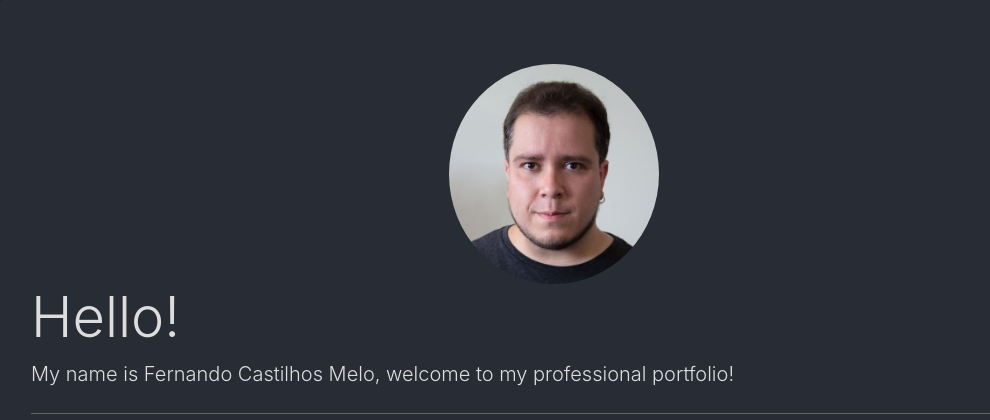
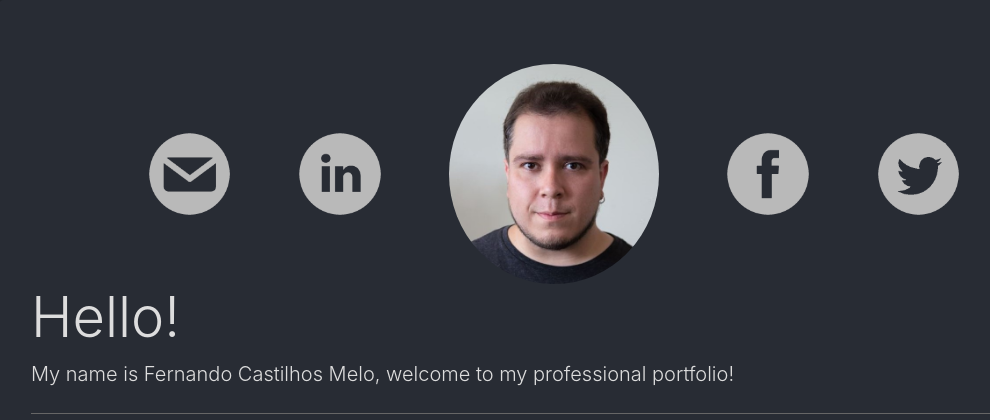
Before and after one commit to fernandocmelo/portfolio, a Django app: page / in a window 1280 px wide. Shown: the top 420 px of the page, without its empty margins (86-1076 px from the left). Run offline with Django 3.2, Linux system fonts and the light colour scheme; some libraries are stand-ins or nearby versions.

Commit message:
Added social media links and images

```diff
--- a/portfolio_project/static/css/index_master.css
+++ b/portfolio_project/static/css/index_master.css
@@ -60,9 +60,21 @@ body{
   text-align: center;
 }
 
+.rounded-circle{
+  height: 8%;
+  width: 8%;
+}
+
+.IconLinks{
+  margin-left: 3%;
+  margin-right: 3%;
+}
+
 #avatar{
   height: 20%;
   width: 20%;
+  margin-left: 3%;
+  margin-right: 3%;
 }
 
 #division{
--- a/portfolio_project/templates/portfolio_app/programming.html
+++ b/portfolio_project/templates/portfolio_app/programming.html
@@ -4,15 +4,19 @@
   <head>
     <meta charset="utf-8">
     <link rel="stylesheet" href="{% static "css/index_master.css" %}">
-    <link rel="stylesheet" href="https://stackpath.bootstrapcdn.com/bootstrap/4.1.1/css/bootstrap.min.css" integrity="sha384-WskhaSGFgHYWDcbwN70/dfYBj47jz9qbsMId/iRN3ewGhXQFZCSftd1LZCfmhktB" crossorigin="anonymous">
-    <script src="https://stackpath.bootstrapcdn.com/bootstrap/4.1.1/js/bootstrap.min.js" integrity="sha384-smHYKdLADwkXOn1EmN1qk/HfnUcbVRZyYmZ4qpPea6sjB/pTJ0euyQp0Mk8ck+5T" crossorigin="anonymous"></script>
+    <link rel="stylesheet" href="https://stackpath.bootstrapcdn.com/bootstrap/4.1.3/css/bootstrap.min.css" integrity="sha384-MCw98/SFnGE8fJT3GXwEOngsV7Zt27NXFoaoApmYm81iuXoPkFOJwJ8ERdknLPMO" crossorigin="anonymous">
+    <script src="https://stackpath.bootstrapcdn.com/bootstrap/4.1.3/js/bootstrap.min.js" integrity="sha384-ChfqqxuZUCnJSK3+MXmPNIyE6ZbWh2IMqE241rYiqJxyMiZ6OW/JmZQ5stwEULTy" crossorigin="anonymous"></script>
     <title>Fernando Melo's Portfolio - Programming</title>
   </head>
   <body id="programmingBody">
     <div id="mainContainer" class="container">
       <div id="myjumbo" class="jumbotron">
         <div class="myAvatar">
+          <a href="mailto:fernando.melo.rs@gmail.com?subject=Portfolio" class="IconLinks"><img id="emailIcon" src="{% static "images/email-icon.png" %}" alt="No Image" title="E-mail" class="rounded-circle"></a>
+          <a href="https://linkedin.com/in/fernandocastilhosmelo/" target="_blank" class="IconLinks"><img id="linkedinIcon" src="{% static "images/linkedin-icon.png" %}" alt="No Image" title="LinkedIn" class="rounded-circle"></a>
           <img id="avatar" src="{% static "images/avatar.jpg" %}" alt="No Image" class="rounded-circle">
+          <a href="https://www.facebook.com/fernandocastilhosmelo" target="_blank" class="IconLinks"><img id="facebookIcon" src="{% static "images/facebook-icon.png" %}" alt="No Image" title="Facebook" class="rounded-circle"></a>
+          <a href="https://twitter.com/nando_shaman" target="_blank" class="IconLinks"><img id="twitterIcon" src="{% static "images/twitter-icon.png" %}" alt="No Image" title="Twitter" class="rounded-circle"></a>
         </div>
 
         <h1 class="display-4">Hello!</h1>
@@ -36,6 +40,21 @@
           </div>
         </div>
 
+        <!-- <nav class="navbar navbar-expand-lg navbar-dark bg-dark">
+          <a class="navbar-brand" href="#">Home</a>
+          <button class="navbar-toggler" type="button" data-toggle="collapse" data-target="#navbarNavAltMarkup" aria-controls="navbarNavAltMarkup" aria-expanded="false" aria-label="Toggle navigation">
+            <span class="navbar-toggler-icon"></span>
+          </button>
+          <div class="collapse navbar-collapse" id="navbarNavAltMarkup">
+            <div class="navbar-nav">
+              <a class="nav-item nav-link active" href="#">Overview <span class="sr-only">(current)</span></a>
+              <a class="nav-item nav-link" href="#">Python</a>
+              <a class="nav-item nav-link" href="#">Oracle</a>
+              <a class="nav-item nav-link" href="#">Web</a>
+            </div>
+          </div>
+        </nav> -->
+
         <div id="overview" class="container">
           <p>Lorem ipsum dolor sit amet, consectetur adipisicing elit, sed do eiusmod tempor incididunt ut labore et dolore magna aliqua. Ut enim ad minim veniam, quis nostrud exercitation ullamco laboris nisi ut aliquip ex ea commodo consequat. Duis aute irure dolor in reprehenderit in voluptate velit esse cillum dolore eu fugiat nulla pariatur. Excepteur sint occaecat cupidatat non proident, sunt in culpa qui officia deserunt mollit anim id est laborum.</p>
           <p>Lorem ipsum dolor sit amet, consectetur adipisicing elit, sed do eiusmod tempor incididunt ut labore et dolore magna aliqua. Ut enim ad minim veniam, quis nostrud exercitation ullamco laboris nisi ut aliquip ex ea commodo consequat. Duis aute irure dolor in reprehenderit in voluptate velit esse cillum dolore eu fugiat nulla pariatur. Excepteur sint occaecat cupidatat non proident, sunt in culpa qui officia deserunt mollit anim id est laborum.</p>
```
Also changed, not shown: portfolio_project/static/images/email-icon.png (added), portfolio_project/static/images/facebook-icon.png (added), portfolio_project/static/images/linkedin-icon.png (added), portfolio_project/static/images/twitter-icon.png (added).
